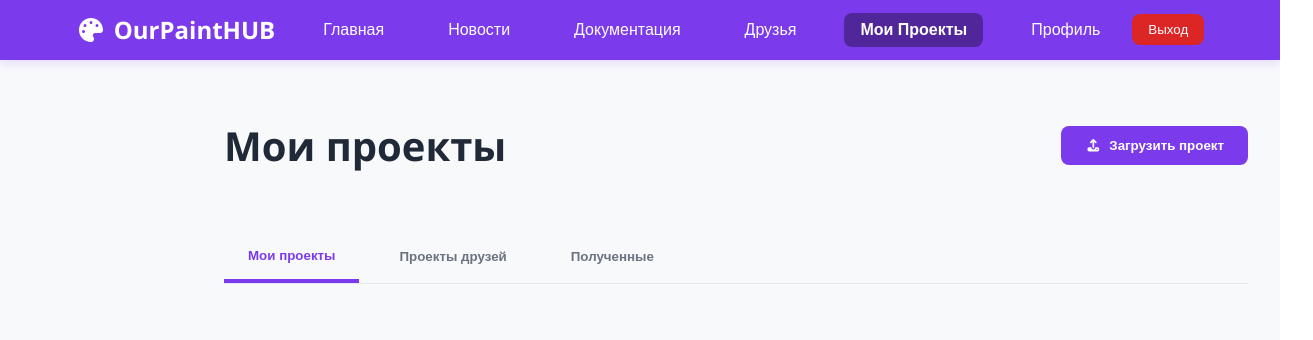
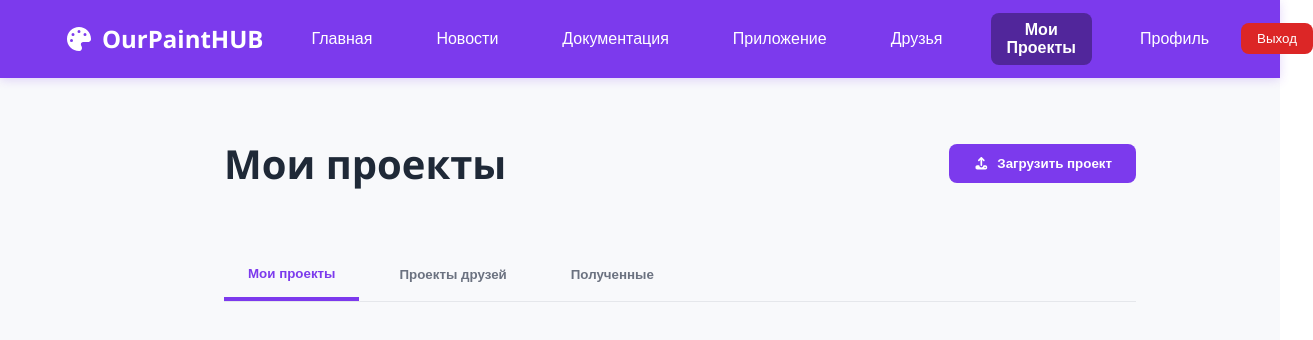
Before and after one commit to OurPaintTeam/OurPaintHub, a React (Vite) app in the folder frontend/: page /projects in a window 1280 px wide. Shown: the top 340 px of the page, 1313 px wide, since content can reach past the window. Built offline with nearby package versions, Linux system fonts and the light colour scheme; sample sign-in values are in the browser's storage.

Commit message:
Add update project

```diff
--- a/frontend/src/components/NavigationBox/NavigationBox.tsx
+++ b/frontend/src/components/NavigationBox/NavigationBox.tsx
@@ -18,13 +18,22 @@ const NavigationBox: React.FC<NavigationBoxProps> = ({ isAuthenticated = false,
     window.location.reload();
   };
 
-  const menuItems = [
+  const menuItems = isAuthenticated
+    ? [
         { label: "Главная", path: "/main" },
         { label: "Новости", path: "/news" },
         { label: "Документация", path: "/docs" },
+        { label: "Приложение", path: "/download" },
         { label: "Друзья", path: "/friends" },
         { label: "Мои Проекты", path: "/projects" },
         { label: "Профиль", path: "/account" },
+      ]
+    : [
+        { label: "Новости", path: "/news" },
+        { label: "Документация", path: "/docs" },
+        { label: "Приложение", path: "/download" },
+        { label: "Войти", path: "/login" },
+        { label: "Регистрация", path: "/registration" },
       ];
 
   return (
--- a/frontend/src/pages/ProjectsPage.scss
+++ b/frontend/src/pages/ProjectsPage.scss
@@ -1,5 +1,6 @@
 .projects-page {
-  padding-left: 2rem;
+  padding-left: 0rem;
+  padding-right: 7rem;
 
   .projects-tabs {
     display: flex;
--- a/frontend/src/pages/ProjectsPage.tsx
+++ b/frontend/src/pages/ProjectsPage.tsx
@@ -1,25 +1,90 @@
-import React, { useState } from "react";
+import React, { useState, useEffect } from "react";
 import MainLayout from "../layout/MainLayout";
 import "./ProjectsPage.scss";
 import { FontAwesomeIcon } from "@fortawesome/react-fontawesome";
 import { faUpload } from "@fortawesome/free-solid-svg-icons";
 
+interface UserData {
+  id: number;
+  email: string;
+  nickname?: string;
+}
+
 const ProjectsPage: React.FC = () => {
   const [activeTab, setActiveTab] = useState<"my-projects" | "friends-projects" | "received-projects">("my-projects");
+  const [user, setUser] = useState<UserData | null>(null);
+
+  useEffect(() => {
+    const userData = localStorage.getItem("user");
+    if (userData) {
+      try {
+        setUser(JSON.parse(userData));
+      } catch {
+        console.error("Ошибка парсинга данных пользователя");
+      }
+    }
+  }, []);
+
+  const showUploadProjectModal = async () => {
+    if (!user) {
+      alert("Сначала авторизуйтесь");
+      return;
+    }
+
+    const input = document.createElement("input");
+    input.type = "file";
+    input.accept = ".zip,.rar,.png,.jpg,.jpeg,.pdf,.txt,.md";
+    input.onchange = async () => {
+      if (!input.files || input.files.length === 0) return;
+
+      const file = input.files[0];
+
+      const ext = file.name.split('.').pop()?.toLowerCase() || "txt";
+      const allowedTypes = ['ourp','json','pdf','tiff','jpg','md','txt','png','jpeg','svg','bmp'];
+      const type = allowedTypes.includes(ext) ? ext : 'txt';
+
+      const formData = new FormData();
+      formData.append("file", file);
+      formData.append("project_name", file.name);
+      formData.append("weight", "123");
+      formData.append("type", type);
+      formData.append("private", "false");
+
+      try {
+        const response = await fetch(`http://localhost:8000/api/project/add/${user.id}/`, {
+          method: "POST",
+          body: formData,
+        });
+
+        let result;
+        try {
+          result = await response.json();
+        } catch {
+          result = { error: 'Сервер вернул не JSON' };
+        }
+
+        if (response.ok) {
+          alert("Проект успешно добавлен!");
+        } else {
+          alert("Ошибка при добавлении проекта: " + JSON.stringify(result));
+        }
+      } catch (error) {
+        console.error("Ошибка запроса:", error);
+        alert("Ошибка при добавлении проекта");
+      }
+    };
+    input.click();
+  };
 
   const showProjectTab = (tab: typeof activeTab) => setActiveTab(tab);
 
-  const showUploadProjectModal = () => {
-    alert("Загрузка проекта");
-  };
-
   return (
-    <MainLayout isAuthenticated={true}>
+    <MainLayout isAuthenticated={!!user}>
       <div className="projects-page page">
         <div className="page-header">
-            <h1>Мои проекты</h1>
-               <button className="btn-primary" onClick={showUploadProjectModal}>
-             <FontAwesomeIcon icon={faUpload} /> Загрузить проект
+          <h1>Мои проекты</h1>
+          <button className="btn-primary" onClick={showUploadProjectModal}>
+            <FontAwesomeIcon icon={faUpload} /> Загрузить проект
           </button>
         </div>
 
```
Lines whose indentation alone changed are shown as unchanged.
